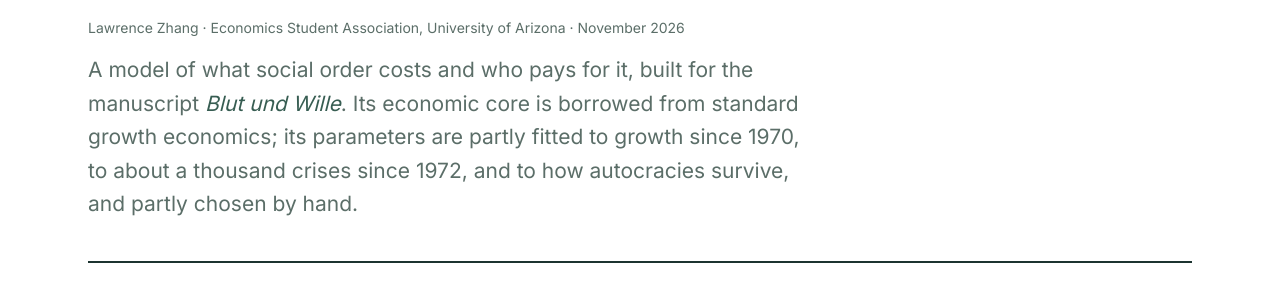
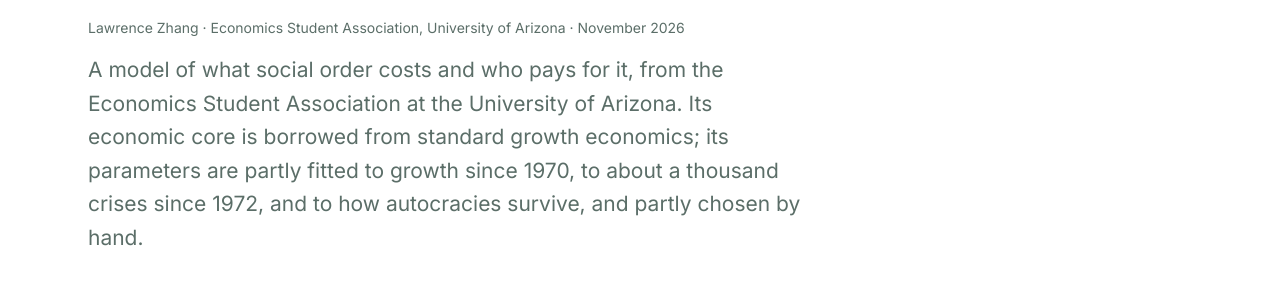
Before and after one commit to pickelhauben/econcats, an Astro site: page /research/speed-and-the-floor in a window 1280 px wide. Shown: the part 468-752 px from the top of the page. Built offline with nearby package versions, Linux system fonts and the light colour scheme; Astro itself is replaced by a stand-in of ours.

Commit message:
Model page: ESA explainer video and opening line
Co-Authored-By: Claude Opus 5.5 <noreply@anthropic.com>

```diff
--- a/src/pages/research/speed-and-the-floor.astro
+++ b/src/pages/research/speed-and-the-floor.astro
@@ -14,7 +14,7 @@ import Layout from '../../layouts/Layout.astro';
     <h1>Who pays for order? <em>A model of voice, growth and resilience</em></h1>
     <p class="sf-claim">Economic voice sets how fast a society grows. Political voice sets how far it falls.</p>
     <p class="sf-by">Lawrence Zhang · Economics Student Association, University of Arizona · November 2026</p>
-    <p class="lede">A model of what social order costs and who pays for it, built for the manuscript <em>Blut und Wille</em>. Its economic core is borrowed from standard growth economics; its parameters are partly fitted to growth since 1970, to about a thousand crises since 1972, and to how autocracies survive, and partly chosen by hand.</p>
+    <p class="lede">A model of what social order costs and who pays for it, from the Economics Student Association at the University of Arizona. Its economic core is borrowed from standard growth economics; its parameters are partly fitted to growth since 1970, to about a thousand crises since 1972, and to how autocracies survive, and partly chosen by hand.</p>
     <div class="hero">
 <div><div class="fig" id="fig" role="img" aria-label="Simulated output over time for four societies; a large mistake strikes at the midpoint; the two with narrow political voice collapse"><svg id="s"></svg></div>
 <p class="small">Model simulation, illustrative parameters. Each line is one society. A large mistake cuts productivity by 35% at the marked point. The shape is the claim, not the numbers.</p></div>
```
Also changed, not shown: 1 other file.
